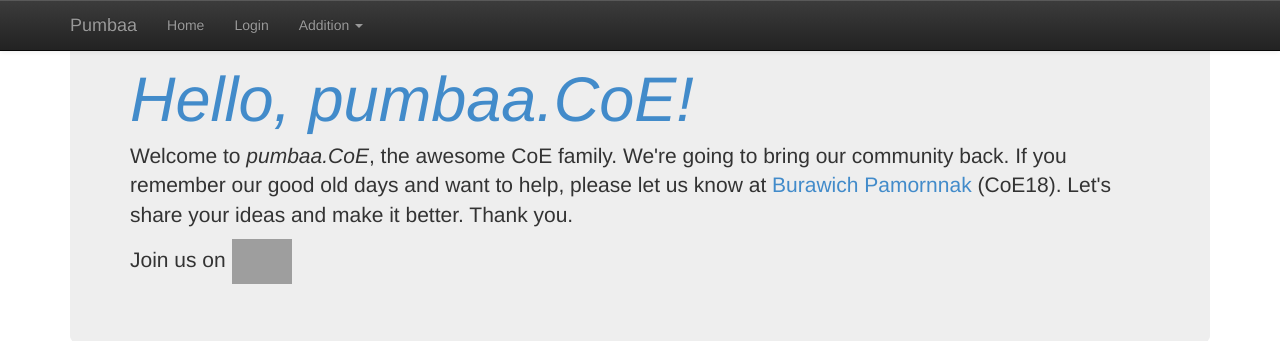
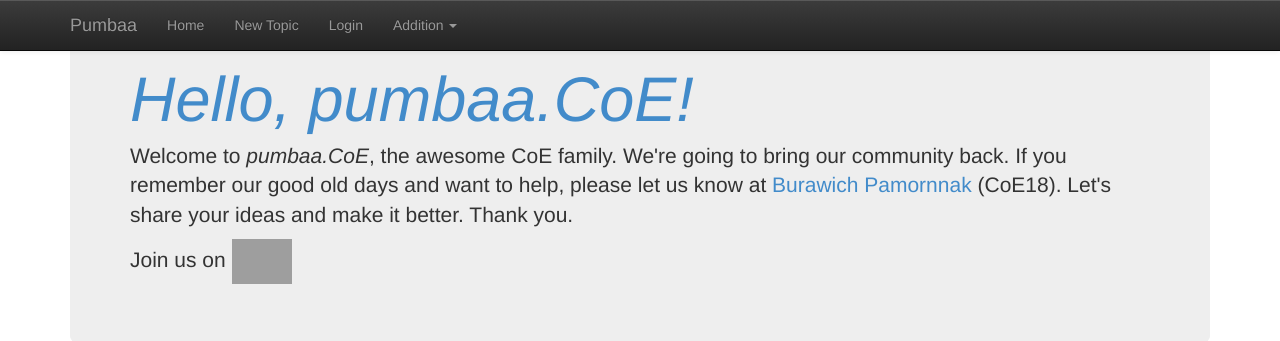
Before and after one commit to sdayu/pumbaa, a Python web app: template pumbaa/templates/welcome/index.mako in a window 1280 px wide. Shown: the top 341 px of the page. Run offline with Mako, Linux system fonts and the light colour scheme; the template is opened without the code that fills it, so the values that code supplies are empty; some libraries are stand-ins or nearby versions; grey boxes are pictures that could not be loaded.

Commit message:
add new topic to nav bar and fix disable comment on pages

```diff
--- a/pumbaa/templates/base/navigator_bar.mako
+++ b/pumbaa/templates/base/navigator_bar.mako
@@ -23,6 +23,9 @@
             % endif
             	<a href="${request.route_path('home')}">Home</a>
             </li>
+            <li>
+            	<a href="${request.route_path('forums.topics.compose')}">New Topic</a>
+            </li>
             % if request.user:
             <li><a href="${request.route_path('logout')}">Logout</a></li>
             % else:
--- a/pumbaa/views/welcome.py
+++ b/pumbaa/views/welcome.py
@@ -4,7 +4,7 @@ from pumbaa import models
 @view_config(route_name='index', renderer='/welcome/index.mako')
 def index(request):
     recent_topics = models.Topic.objects(status='publish').order_by('-published_date').limit(20).all()
-    last_comments_topics = models.Topic.objects(status='publish').order_by('-comments__published_date').limit(10).all()
+    last_comments_topics = models.Topic.objects(status='publish').order_by('-comments__published_date').limit(15).all()
     forums = models.Forum.objects(status='publish').all()
     return dict(
                 recent_topics=recent_topics,
```
Also changed, not shown: pumbaa/views/manager/pages.py (+4 -3 lines).
